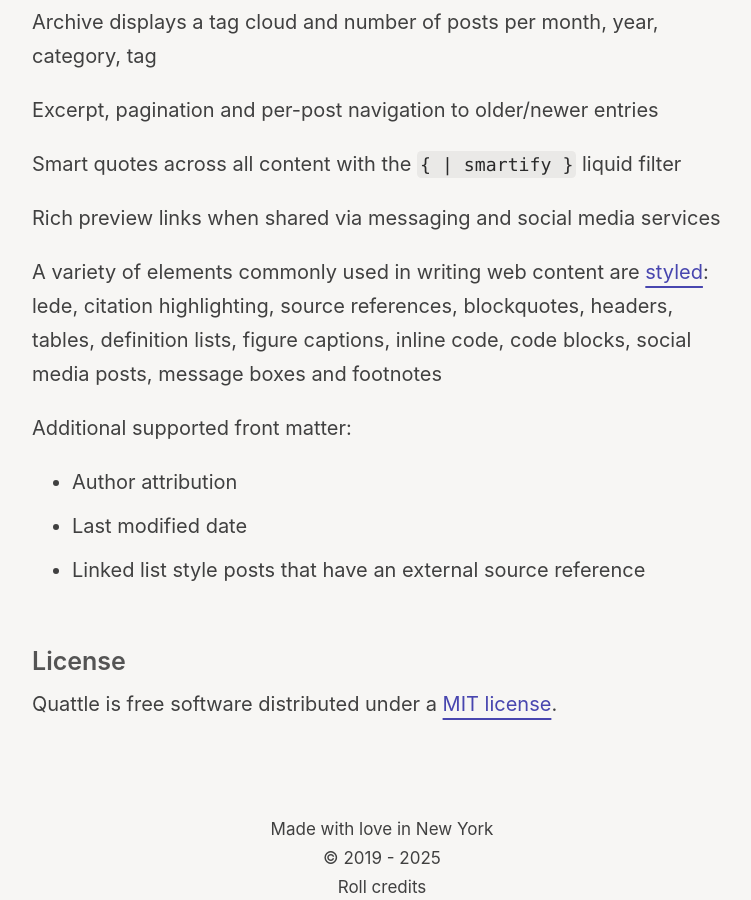
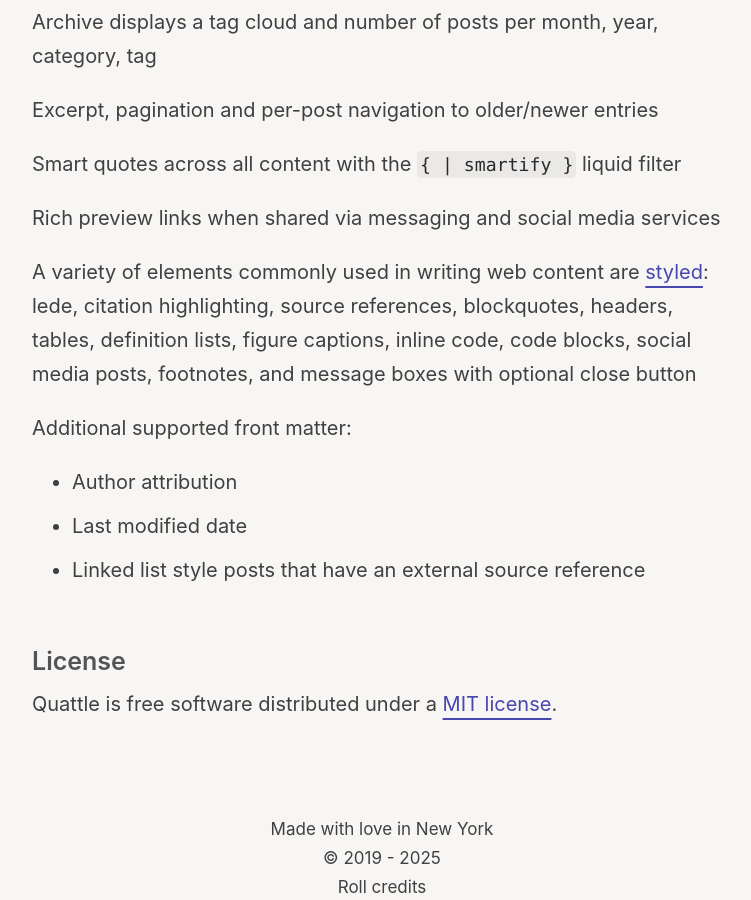
Before and after one commit to victorwynne/victorwynne, a Jekyll site: the page built from quattle.md, in a window 1280 px wide and 900 px high, scrolled down 1386 px. Shown: the whole window, without its empty margins (258-1009 px from the left). Built offline with Jekyll 4.4.1, drawn with Linux system fonts in a browser that asks for light colours.

Commit message:
quattle.md

```diff
--- a/quattle.md
+++ b/quattle.md
@@ -41,7 +41,7 @@
 
 Rich preview links when shared via messaging and social media services
 
-A variety of elements commonly used in writing web content are [styled](https://victorwynne.com/styles/): lede, citation highlighting, source references, blockquotes, headers, tables, definition lists, figure captions, inline code, code blocks, social media posts, message boxes and footnotes
+A variety of elements commonly used in writing web content are [styled](https://victorwynne.com/styles/): lede, citation highlighting, source references, blockquotes, headers, tables, definition lists, figure captions, inline code, code blocks, social media posts, footnotes, and message boxes with optional close button
 
 Additional supported front matter:
 * Author attribution
```
